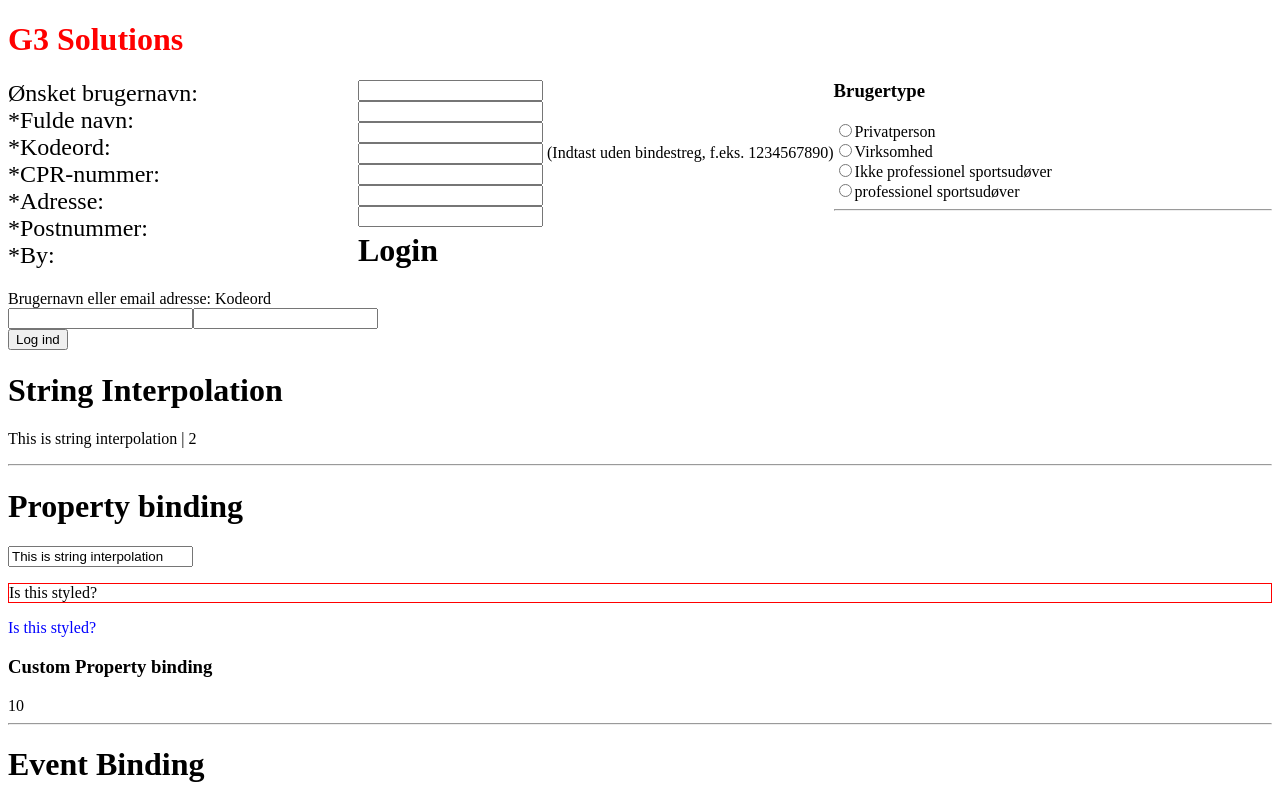
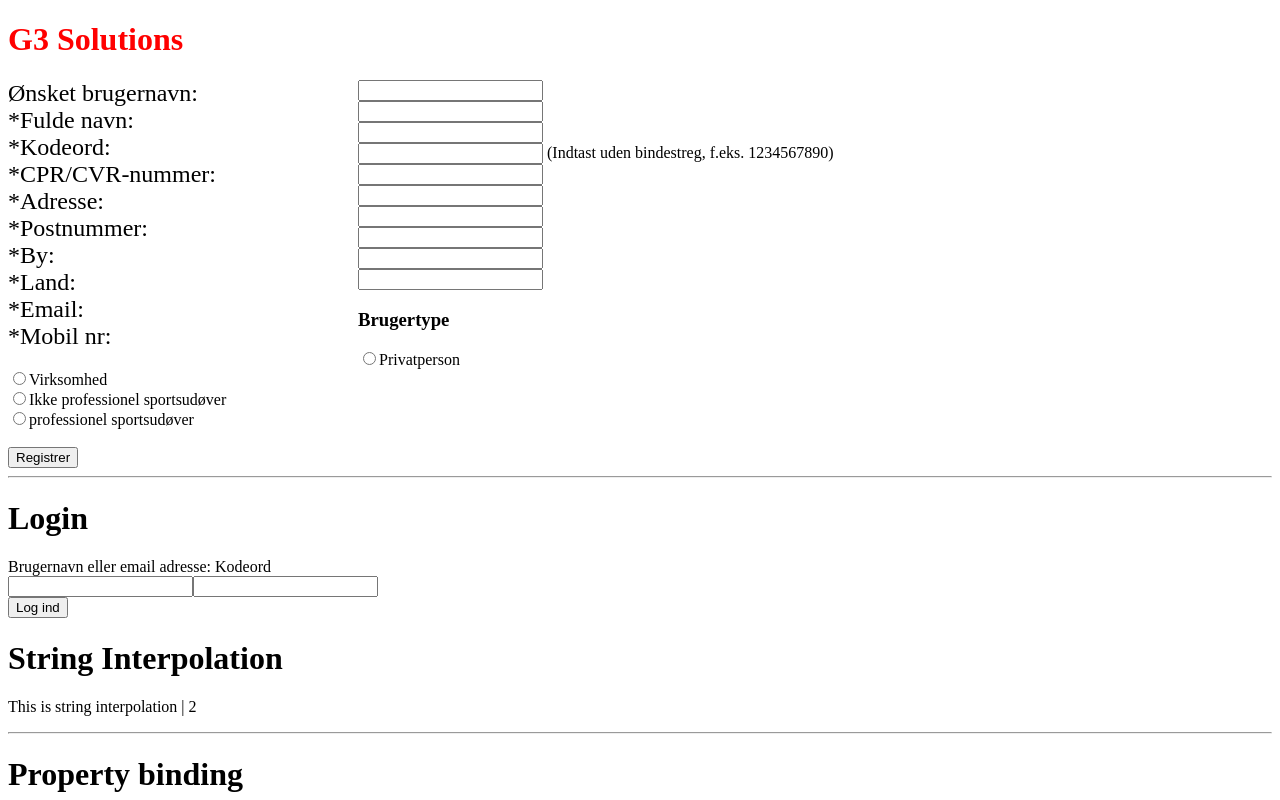
Before and after one commit to JDDeveloping/Bacheloropgave, an Angular app: page / in a window 1280 px wide. Shown: the top 800 px of the page. Built offline with nearby package versions, Linux system fonts and the light colour scheme.

Commit message:
Lavet mere til det endelige system

```diff
--- a/src/app/app.module.ts
+++ b/src/app/app.module.ts
@@ -9,6 +9,7 @@ import { PropertyBindingComponent } from './databinding/property-binding.compone
 import { EventBindingComponent } from './databinding/event-binding.component';
 import { RegistrerComponent } from './user/registrer/registrer.component';
 import { LoginComponent } from './user/login/login.component';
+import { ForsideComponent } from './forside.component';
 
 @NgModule({
   declarations: [
@@ -17,7 +18,8 @@ import { LoginComponent } from './user/login/login.component';
     PropertyBindingComponent,
     EventBindingComponent,
     RegistrerComponent,
-    LoginComponent
+    LoginComponent,
+    ForsideComponent
   ],
   imports: [
     BrowserModule,
--- a/src/app/user/login/login.component.css
+++ b/src/app/user/login/login.component.css
@@ -0,0 +1,6 @@
+.login-text{
+
+}
+.login-input{
+
+}
--- a/src/app/user/login/login.component.html
+++ b/src/app/user/login/login.component.html
@@ -4,7 +4,7 @@
   Kodeord
 </div>
 <div class="login-input">
-  <input type="text" required>
-  <input type="password" required>
+  <input type="text">
+  <input type="password">
 </div>
-<input type="button" value="Log ind">
+<button (click)="login()">Log ind</button>
--- a/src/app/user/login/login.component.ts
+++ b/src/app/user/login/login.component.ts
@@ -1,4 +1,4 @@
-import { Component } from '@angular/core';
+import { Component, Output, EventEmitter } from '@angular/core';
 
 @Component({
   selector: 'fa-login',
@@ -6,6 +6,10 @@ import { Component } from '@angular/core';
   styleUrls: ['./login.component.css']
 })
 export class LoginComponent {
-_existing = false;
+  @Output() clicked = new EventEmitter<string>();
+  _existing = false;
 
+  login() {
+    alert("idiot");
+  }
 }
--- a/src/app/user/registrer/registrer.component.css
+++ b/src/app/user/registrer/registrer.component.css
@@ -5,9 +5,7 @@
     float: left;
     font-size: 24px;
 }
-.registration-buttons {
-    float: left;
-}
+
 .credentials {
     width: 100%;
     width: 100vw;
--- a/src/app/user/registrer/registrer.component.html
+++ b/src/app/user/registrer/registrer.component.html
@@ -1,6 +1,6 @@
 <div class="credentials">
   <div class="registration-text">
-    Ønsket brugernavn: <br> *Fulde navn: <br> *Kodeord: <br> *CPR-nummer: <br> *Adresse: <br> *Postnummer: <br> *By: <br>
+    Ønsket brugernavn: <br> *Fulde navn: <br> *Kodeord: <br> *CPR/CVR-nummer: <br> *Adresse: <br> *Postnummer: <br> *By: <br> *Land: <br> *Email: <br> *Mobil nr: <br>
   </div>
   <div class="registration-buttons">
     <input type="text" name="brugernavn"><br>
@@ -10,6 +10,9 @@
     <input type="text" name="adresse"><br>
     <input type="text" name="postnummer"><br>
     <input type="text" name="by"><br>
+    <input type="text" name="land"><br>
+    <input type="text" name="email"><br>
+    <input type="text" name="tlf"><br>
   </div>
 </div>
 <h3>Brugertype</h3>
@@ -19,3 +22,5 @@
   <input type="radio" name="usertype" value="amateur">Ikke professionel sportsudøver<br>
   <input type="radio" name="usertype" value="pro">professionel sportsudøver<br>
 </form>
+<br>
+<button click="registrer()">Registrer</button>
```
Also changed, not shown: src/app/forside.component.ts (added, +10 -0 lines), src/app/forside.component.css (added), src/app/forside.component.html (added).
